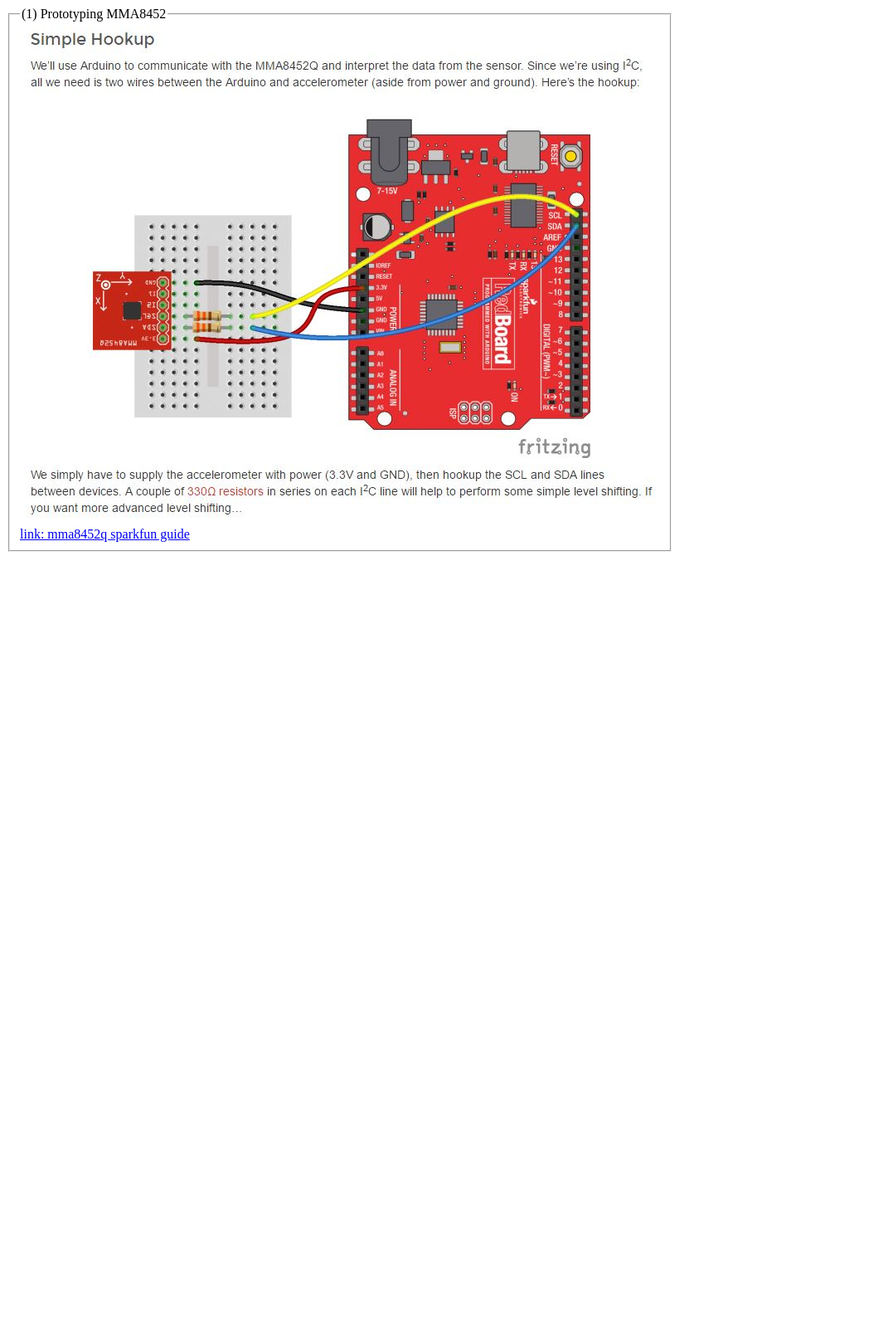
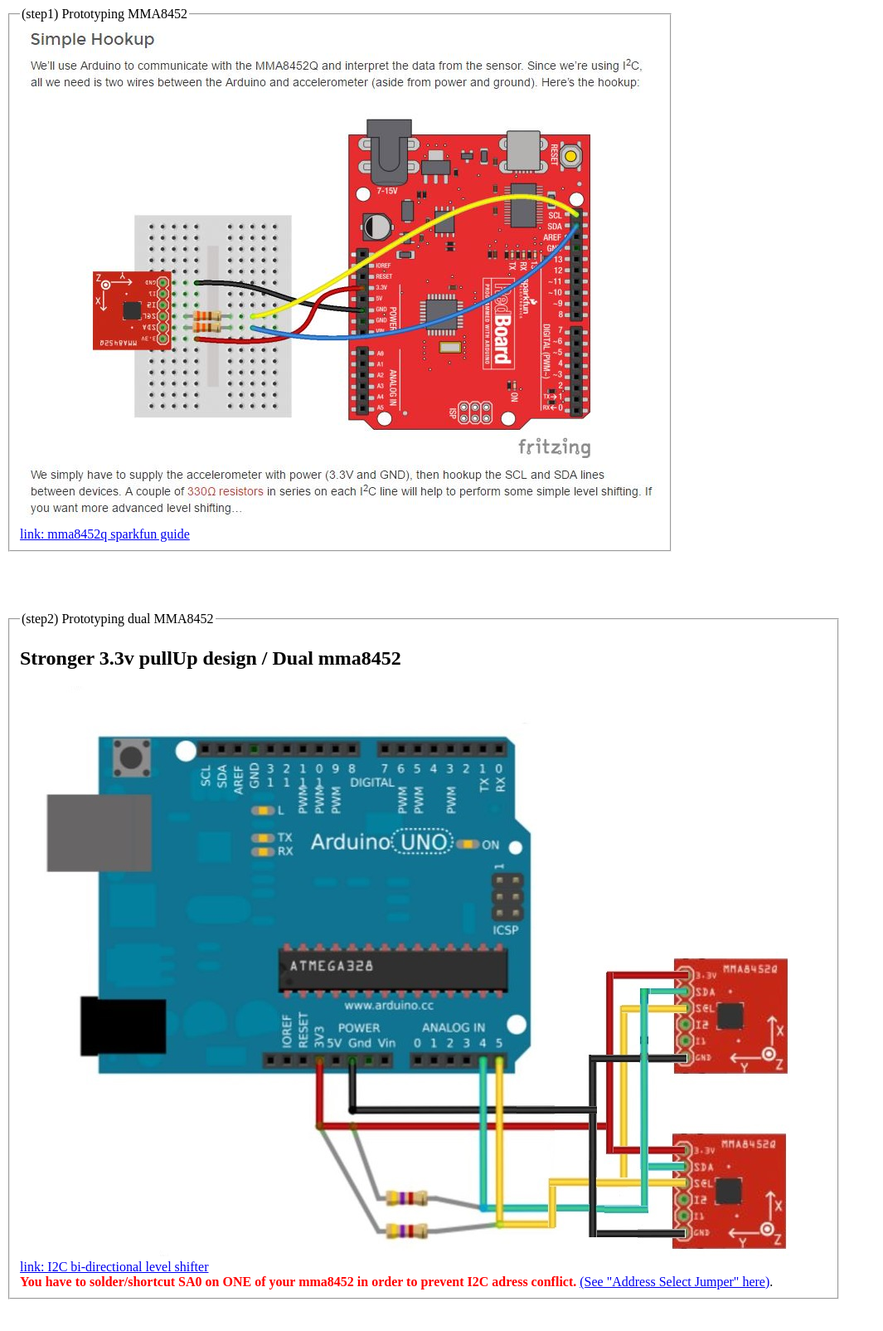
Before and after one commit to DoLooP/openShockClockino, a plain HTML site: page hardware/index.html in a window 1280 px wide. Shown: the whole page at 83% size, without its empty margins (0-1065 px from the left). Before the commit the page ends 800 px from the top, so only its background shows below. Drawn offline with Linux system fonts and the light colour scheme.

Commit message:
dual MMA8452. Dual read Benchmark.

```diff
--- a/hardware/index.html
+++ b/hardware/index.html
@@ -1,11 +1,19 @@
 <!DOCTYPE html>
 <html>
 <body>
-<fieldset style="width: 0%;"><legend>(1) Prototyping MMA8452</legend>
-<a href="https://learn.sparkfun.com/tutorials/mma8452q-accelerometer-breakout-hookup-guide"><img src="mma8452q-accelerometer-breakout-hookup-guide.jpg"><br>
-link: mma8452q sparkfun guide</a>
-</fieldset>
-<br><br><br><br>
+  <fieldset style="width: 0%;"><legend>(step1) Prototyping MMA8452</legend>
+  <a href="https://learn.sparkfun.com/tutorials/mma8452q-accelerometer-breakout-hookup-guide"><img src="mma8452q-accelerometer-breakout-hookup-guide.jpg"><br>
+  link: mma8452q sparkfun guide</a>
+  </fieldset>
+  <br><br><br><br>
+  <fieldset style="width: 0%;"><legend>(step2) Prototyping dual MMA8452</legend>
+  <h2>Stronger 3.3v pullUp design / Dual mma8452</h2>
+  <a href="http://playground.arduino.cc/Main/I2CBi-directionalLevelShifter"><img src="dual-mma8452q.jpg"><br>
+  link: I2C bi-directional level shifter</a><br>
+  <b style="color: red;">You have to solder/shortcut SA0 on ONE of your mma8452 in order to prevent I2C adress conflict.</b>
+  <a href="https://learn.sparkfun.com/tutorials/mma8452q-accelerometer-breakout-hookup-guide">(See "Address Select Jumper" here)</a>.
+  </fieldset>
+  <br><br><br><br>
 
 </body>
 </html>
```
Also changed, not shown: hardware/dual-mma8452q.jpg (added), 1 other file.
